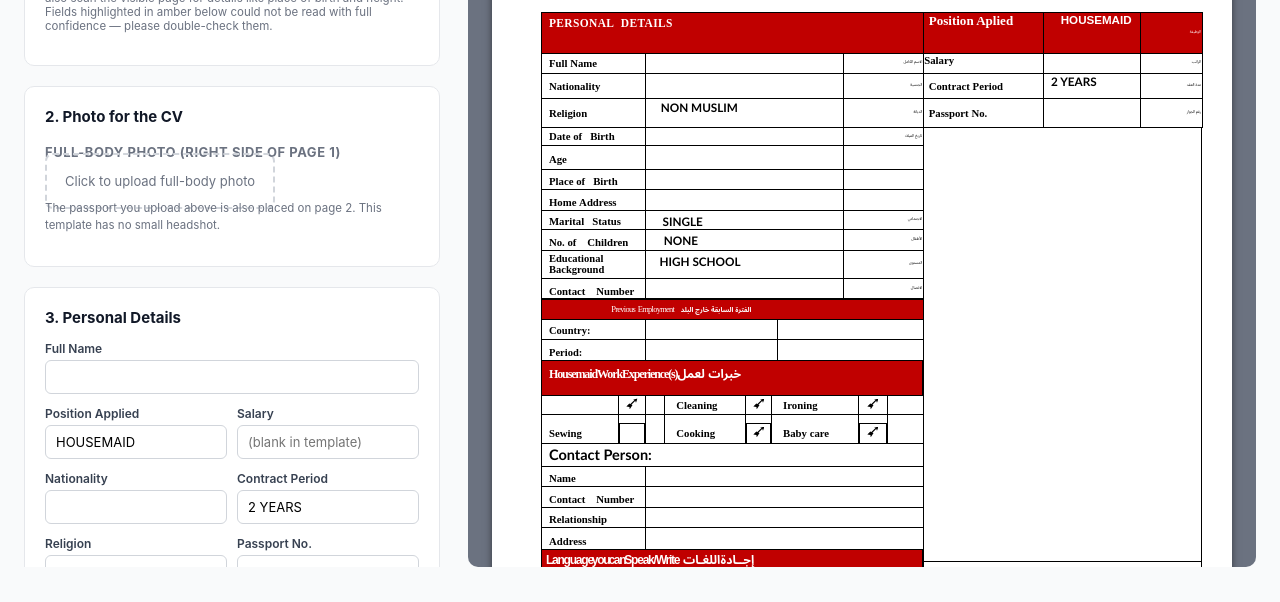
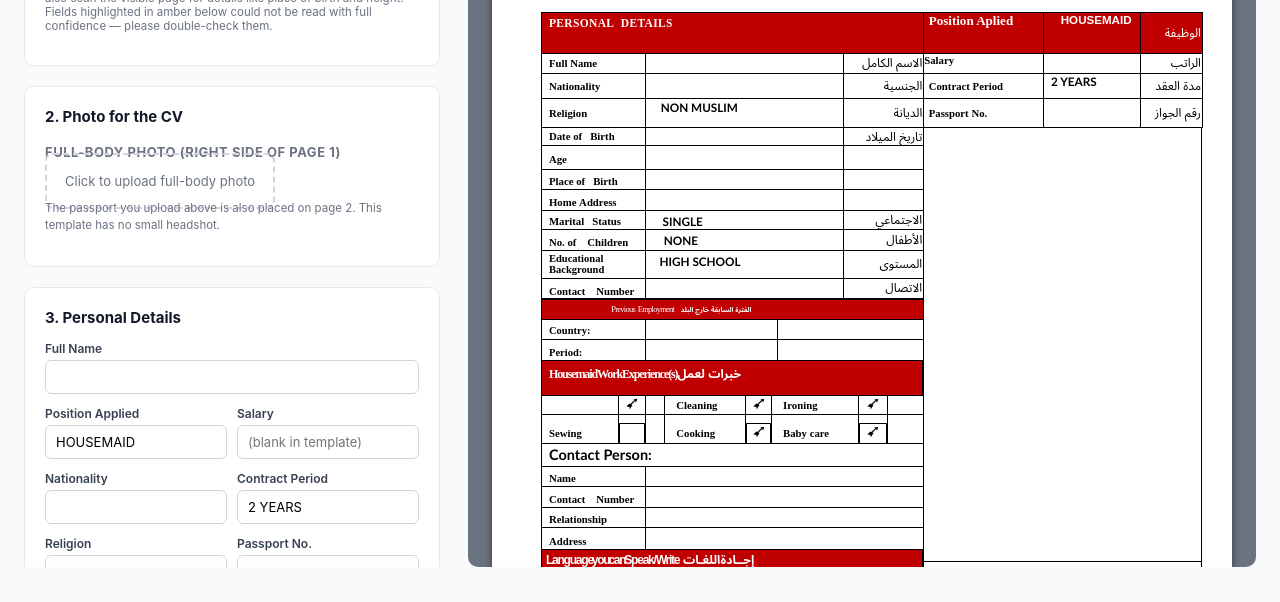
Before and after one commit to aconshem/Alfima-, a website: page admin/create-cv/template-2/index.html in a window 1280 px wide. Shown: the part 198-800 px from the top of the page. Drawn offline with Linux system fonts and the light colour scheme; no server answers.

Commit message:
Increase font size for Arabic captions in template.css

```diff
--- a/admin/create-cv/template-2/template.css
+++ b/admin/create-cv/template-2/template.css
@@ -28,7 +28,7 @@
   /* value cells in Times regular (previous employment) */
   .page .vt { font: 8.3pt/1 "Times New Roman","Liberation Serif",serif; padding-left: 5.5pt; vertical-align: top; padding-top: 1.5pt; }
   /* tiny Arabic captions at the right edge of a row */
-  .page .ar { font: 3.1pt/1 "Arial","Noto Sans Arabic","Segoe UI",sans-serif; text-align: right; padding-right: .8pt; direction: rtl; vertical-align: middle; color:#000; }
+  .page .ar { font: 10pt/1 "Arial","Noto Sans Arabic","Segoe UI",sans-serif; text-align: right; padding-right: .8pt; direction: rtl; vertical-align: middle; color:#000; }
   .page .lb { vertical-align: bottom; padding-bottom: 1.7pt; }   /* label sitting on the bottom of its row */
 
   .page .whitebold { color:#fff; font-weight:bold; }
```
